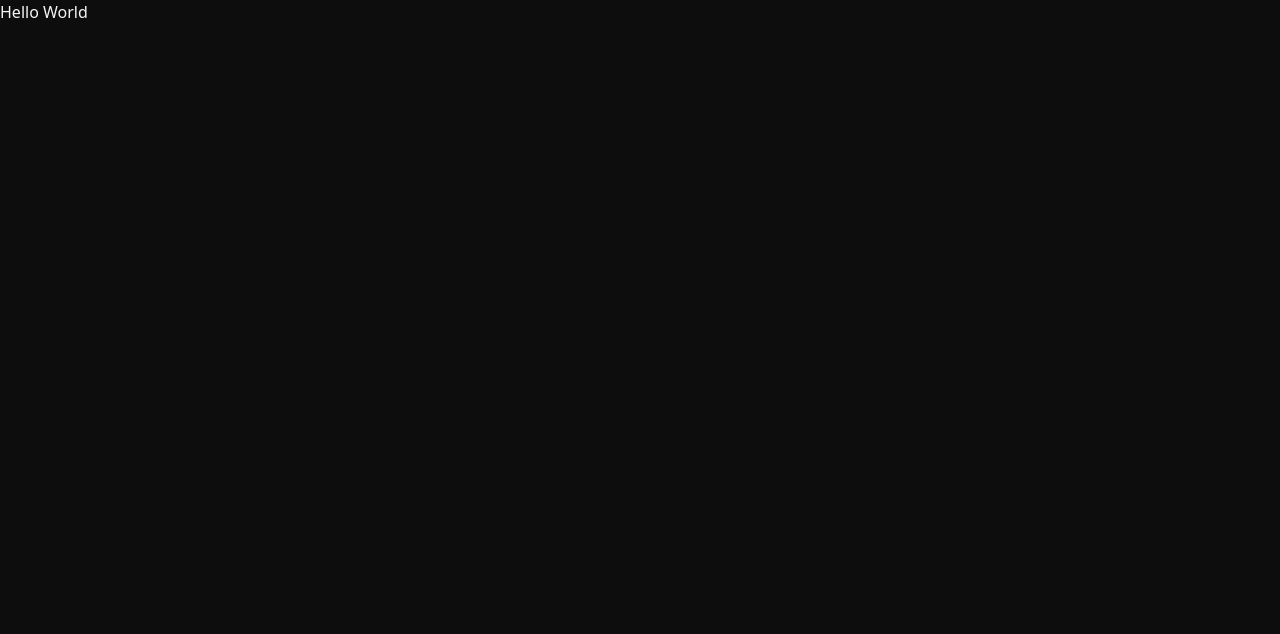
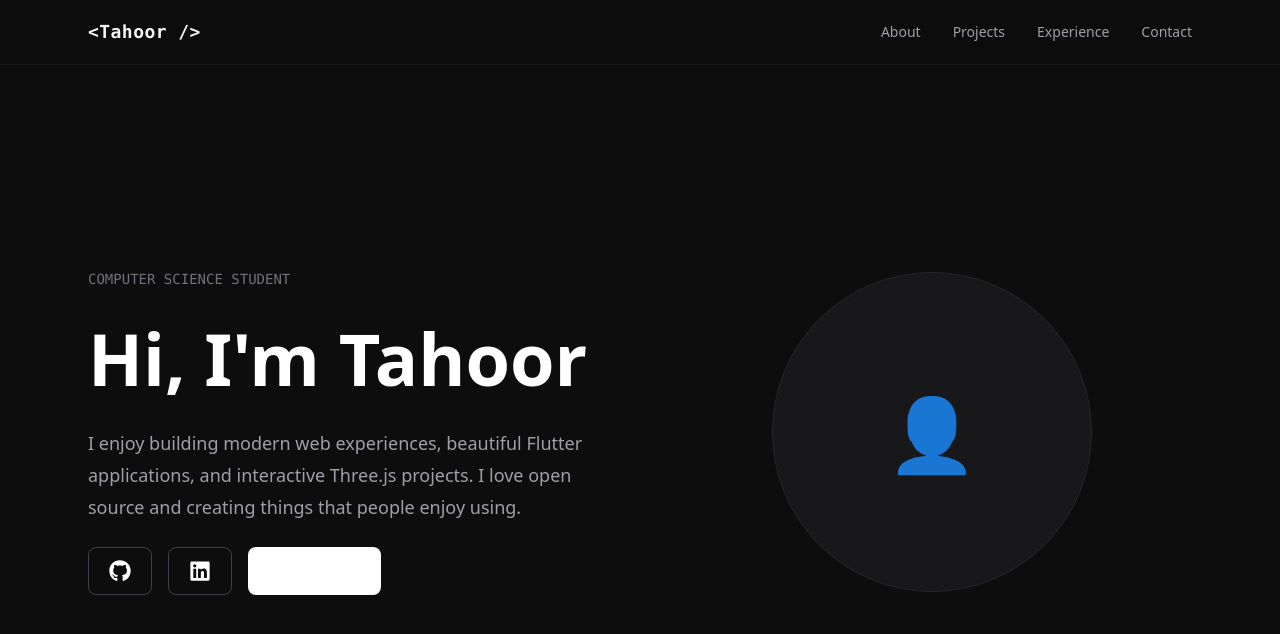
Before and after one commit to TaH00R/portfolio, a Next.js app: page / in a window 1280 px wide. Shown: the top 634 px of the page. Built offline with nearby package versions, Linux system fonts and the light colour scheme.

Commit message:
Created NavBar and Hero widgets

```diff
--- a/app/page.tsx
+++ b/app/page.tsx
@@ -1,7 +1,14 @@
+import Hero from "@/components/Hero";
+import Navbar from "@/components/Navbar";
+
 export default function Home() {
   return (
-    <main className="min-h-screen">
-      Hello World
-    </main>
+    <>
+      <Navbar />
+
+      <main className="bg-[#0d0d0d] text-white">
+        <Hero />
+      </main>
+    </>
   );
 }
--- /dev/null
+++ b/components/Hero.tsx
@@ -0,0 +1,78 @@
+import { FaGithub, FaLinkedin } from "react-icons/fa";
+import { FiDownload } from "react-icons/fi";
+
+export default function Hero() {
+  return (
+    <section
+      id="about"
+      className="mx-auto flex min-h-screen max-w-6xl items-center px-6 pt-16"
+    >
+      <div className="grid w-full items-center gap-16 md:grid-cols-2">
+
+        {/* Left Side */}
+        <div className="space-y-6">
+
+          <p className="font-mono text-sm text-zinc-500">
+            COMPUTER SCIENCE STUDENT
+          </p>
+
+          <h1 className="text-5xl font-bold leading-tight md:text-7xl">
+            Hi, I'm{" "}
+            <span className="text-white">
+              Tahoor
+            </span>
+          </h1>
+
+          <p className="max-w-xl text-lg leading-8 text-zinc-400">
+            I enjoy building modern web experiences,
+            beautiful Flutter applications, and interactive
+            Three.js projects. I love open source and creating
+            things that people enjoy using.
+          </p>
+
+          <div className="flex flex-wrap gap-4">
+
+            <a
+              href="#"
+              className="rounded-lg border border-zinc-700 px-5 py-3 transition hover:border-white"
+            >
+              <FaGithub size={22} />
+            </a>
+
+            <a
+              href="#"
+              className="rounded-lg border border-zinc-700 px-5 py-3 transition hover:border-white"
+            >
+              <FaLinkedin size={22} />
+            </a>
+
+            <a
+              href="#"
+              className="flex items-center gap-2 rounded-lg bg-white px-6 py-3 font-medium text-black transition hover:scale-105"
+            >
+              <FiDownload />
+              Resume
+            </a>
+
+          </div>
+
+        </div>
+
+        {/* Right Side */}
+
+        <div className="flex justify-center">
+
+          <div className="flex h-80 w-80 items-center justify-center rounded-full border border-zinc-800 bg-zinc-900">
+
+            <span className="text-7xl">
+              👤
+            </span>
+
+          </div>
+
+        </div>
+
+      </div>
+    </section>
+  );
+}
--- /dev/null
+++ b/components/Navbar.tsx
@@ -0,0 +1,43 @@
+export default function Navbar() {
+  return (
+    <header className="fixed top-0 left-0 z-50 w-full border-b border-zinc-800/50 bg-[#0d0d0d]/70 backdrop-blur-md">
+      <nav className="mx-auto flex h-16 max-w-6xl items-center justify-between px-6">
+
+        {/* Logo */}
+        <a
+          href="#"
+          className="font-mono text-lg font-semibold tracking-wide transition hover:text-white"
+        >
+          {"<Tahoor />"}
+        </a>
+
+        {/* Links */}
+        <ul className="hidden gap-8 text-sm text-zinc-400 md:flex">
+          <li>
+            <a href="#about" className="transition hover:text-white">
+              About
+            </a>
+          </li>
+
+          <li>
+            <a href="#projects" className="transition hover:text-white">
+              Projects
+            </a>
+          </li>
+
+          <li>
+            <a href="#experience" className="transition hover:text-white">
+              Experience
+            </a>
+          </li>
+
+          <li>
+            <a href="#contact" className="transition hover:text-white">
+              Contact
+            </a>
+          </li>
+        </ul>
+      </nav>
+    </header>
+  );
+}
```
